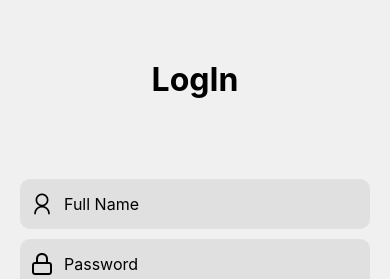
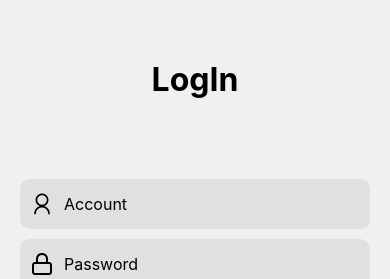
Before and after one commit to Capstone1-C1SE61-Org/C1SE61-Repo-FE-App, a React Native app: screen /Login in a window 390 px wide. Shown: the top 279 px of the page. Built offline with nearby package versions, Linux system fonts and the light colour scheme.

Commit message:
form mới

```diff
--- a/API/AuthContextAPI.tsx
+++ b/API/AuthContextAPI.tsx
@@ -22,7 +22,7 @@ interface AuthProps {
 
 
 const TOKEN_KEY = "my_jwt";
-export const API_ADDRESS = "http://192.168.0.102:8080"; // nhớ thay đổi địa chỉ
+export const API_ADDRESS = "http://192.168.1.13:8080"; // nhớ thay đổi địa chỉ
 export const API_URL = `${API_ADDRESS}/api/v1`;
 
 const AuthContext = createContext<AuthProps>({});
--- a/components/login.tsx
+++ b/components/login.tsx
@@ -112,7 +112,7 @@ const LoginScreen = () => {
         <View style={styles.inputWrapper}>
           <AntDesign name="user" size={24} color="black" style={styles.icon} />
           <TextInput
-            placeholder="Full Name"
+            placeholder="Account"
             style={styles.input}
             value={username}
             onChangeText={setUsername}
```
